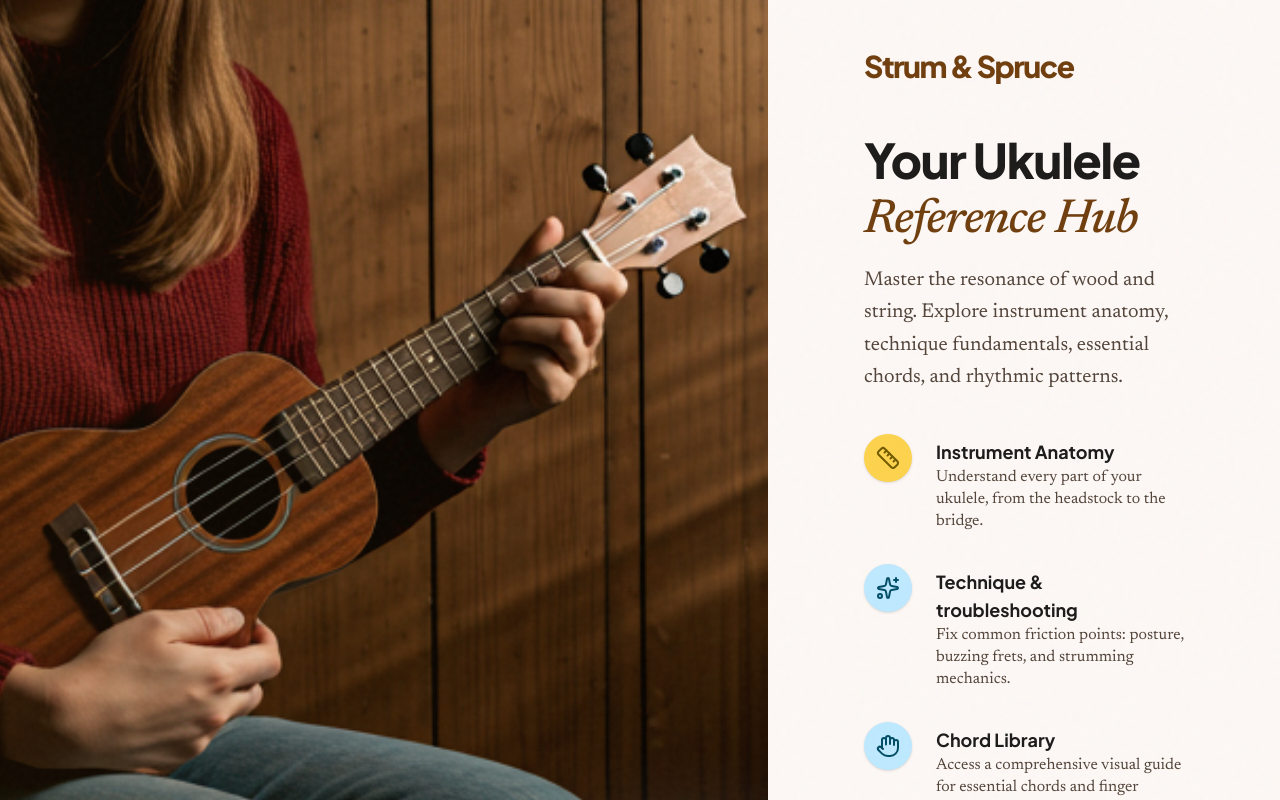
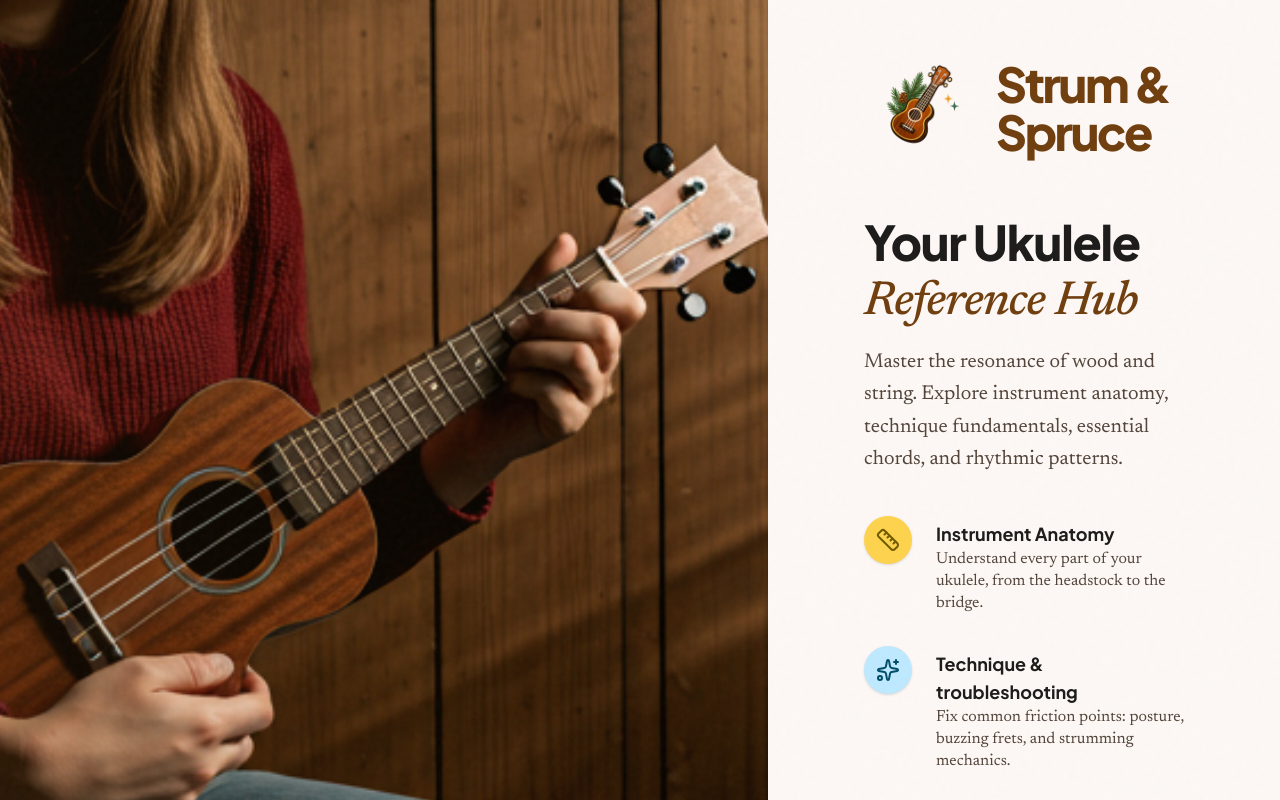
Before and after one commit to DotNetTitan/strum-and-spruce, a React (Vite) app: page / in a window 1280 px wide. Shown: the top 800 px of the page. Built offline with nearby package versions, Linux system fonts and the light colour scheme.

Commit message:
Display logo with brand name on onboarding page
- Added logo image to mobile badge (h-16)
- Added logo image to desktop header (h-30) alongside text
- Replaced text-only branding with logo + text combination matching dashboard TopBar style

```diff
--- a/src/pages/Onboarding.tsx
+++ b/src/pages/Onboarding.tsx
@@ -1,6 +1,7 @@
 import { Link } from 'react-router-dom';
 import { Ruler, Hand, Music, Sparkles } from 'lucide-react';
 import { cn } from '../lib/utils';
+import logoUrl from '/logo.png?url';
 
 export const Onboarding = () => (
   <div className="min-h-screen flex flex-col md:flex-row items-stretch overflow-hidden bg-background">
@@ -11,15 +12,17 @@ export const Onboarding = () => (
         alt="Ukulele Craftsmanship"
         className="absolute inset-0 w-full h-full object-cover grayscale-[10%] sepia-[5%] contrast-[1.05]"
       />
-      <div className="absolute top-8 left-8 z-20 md:hidden bg-background/80 backdrop-blur-md px-4 py-2 rounded-full border border-outline-variant/20">
+      <div className="absolute top-8 left-8 z-20 md:hidden bg-background/80 backdrop-blur-md px-4 py-2 rounded-full border border-outline-variant/20 flex items-center gap-2">
+        <img src={logoUrl} alt="Strum & Spruce" className="h-16 w-16" />
         <span className="font-headline font-black text-primary tracking-tight">Strum & Spruce</span>
       </div>
       <div className="absolute -bottom-12 -right-12 w-64 h-64 bg-background rounded-full blur-3xl opacity-50 z-20" />
     </section>
 
     <section className="flex-1 flex flex-col justify-center px-6 py-12 md:px-16 lg:px-24 bg-background relative z-30">
-      <div className="hidden md:block mb-12">
-        <span className="font-headline font-black text-3xl text-primary tracking-tighter">Strum & Spruce</span>
+      <div className="hidden md:flex items-center gap-3 mb-12">
+        <img src={logoUrl} alt="Strum & Spruce" className="h-30 w-30" />
+        <span className="font-headline font-black text-5xl text-primary tracking-tighter">Strum & Spruce</span>
       </div>
 
       <header className="mb-10 max-w-lg">
```
